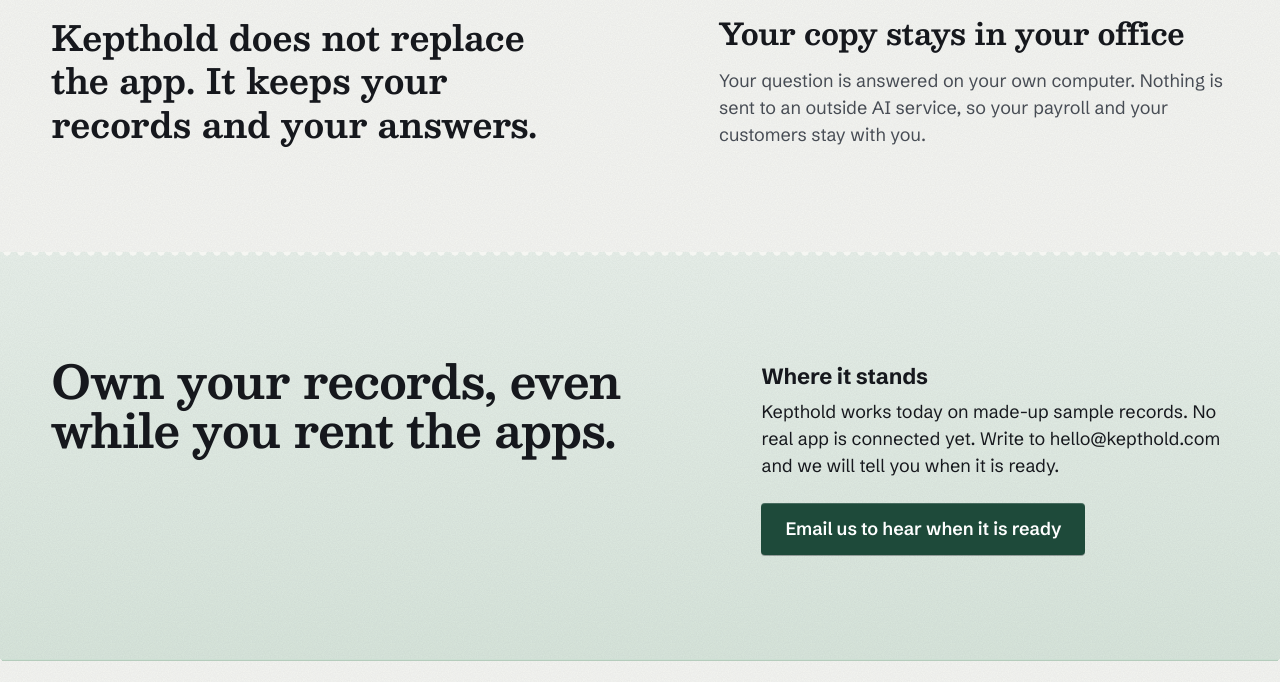
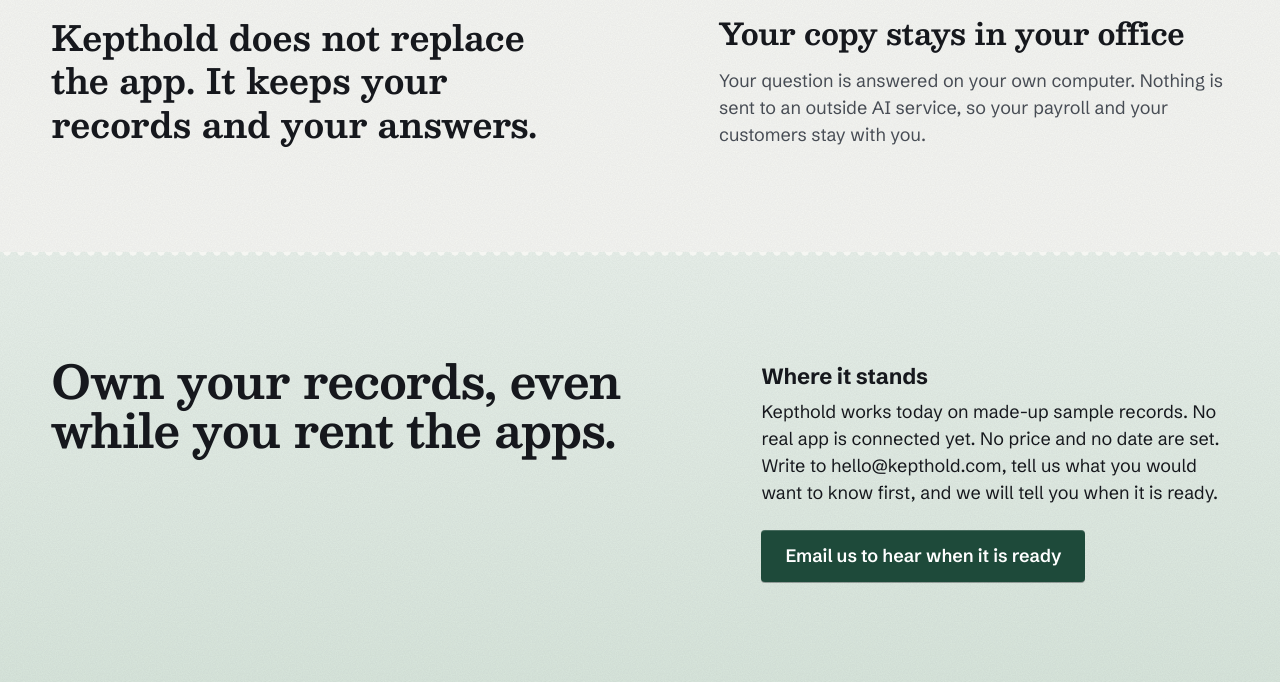
Before and after one commit to Zuggary/kepthold, a plain HTML site: page index.html in a window 1280 px wide. Shown: the part 2318-3000 px from the top of the page. Drawn offline with Linux system fonts and the light colour scheme.

Commit message:
Say plainly that no price and no date are set, and invite the question
Co-Authored-By: Claude Sonnet 5.5 <noreply@anthropic.com>

```diff
--- a/index.html
+++ b/index.html
@@ -211,7 +211,7 @@
       <h2 class="vision" id="h-vision">Own your records, even while you rent the apps.</h2>
       <div class="stands">
         <h3>Where it stands</h3>
-        <p>Kepthold works today on <span class="nw">made-up</span> sample records. No real app is connected yet. Write to hello@kepthold.com and we will tell you when it is ready.</p>
+        <p>Kepthold works today on <span class="nw">made-up</span> sample records. No real app is connected yet. No price and no date are set. Write to hello@kepthold.com, tell us what you would want to know first, and we will tell you when it is ready.</p>
         <p class="act"><a class="btn" href="mailto:hello@kepthold.com">Email us to hear when it is ready</a></p>
       </div>
     </div>
```
